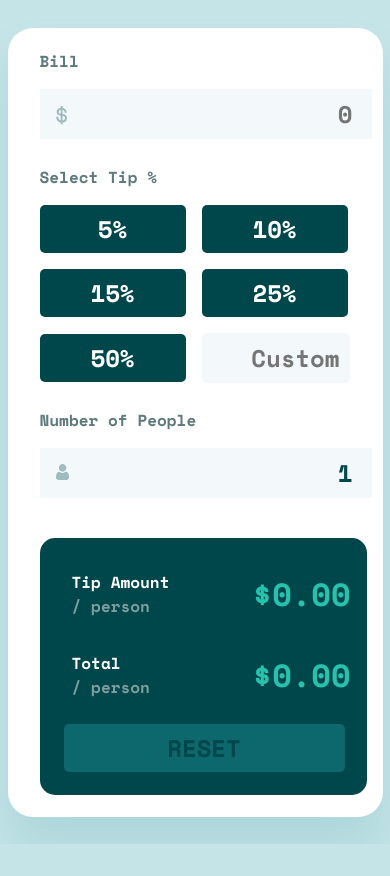
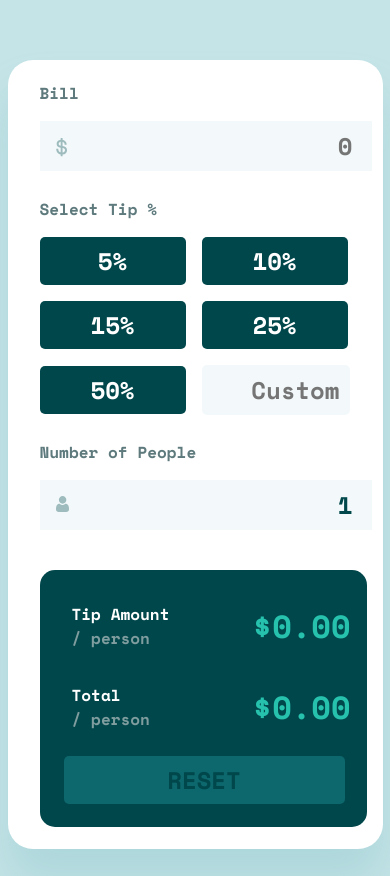
Before and after one commit to TheShonuff/tip-calculator, a React (Create React App) app: page / in a window 390 px wide. Shown: the top 876 px of the page. Before the commit the page ends 844 px from the top, so only its background shows below. Built offline with nearby package versions, Linux system fonts and the light colour scheme.

Commit message:
still cut off on real device. not reflecting properly in Safari or Chrome

```diff
--- a/src/App.css
+++ b/src/App.css
@@ -18,6 +18,7 @@ html,
   #root > div {
     /* background-color: #f6f8ff; */
     margin: 0;
+    margin-top: 1rem;
     background-color: #c5e4e7;
   }
 }
--- a/src/index.css
+++ b/src/index.css
@@ -14,14 +14,3 @@ code {
   font-family: source-code-pro, Menlo, Monaco, Consolas, "Courier New",
     monospace;
 }
-
-@media screen and (max-width: 500px) {
-  html,
-  #root,
-  #root > div {
-    /* background-color: #f6f8ff; */
-    margin: 0;
-    height: 0%;
-    background-color: #c5e4e7;
-  }
-}
```
